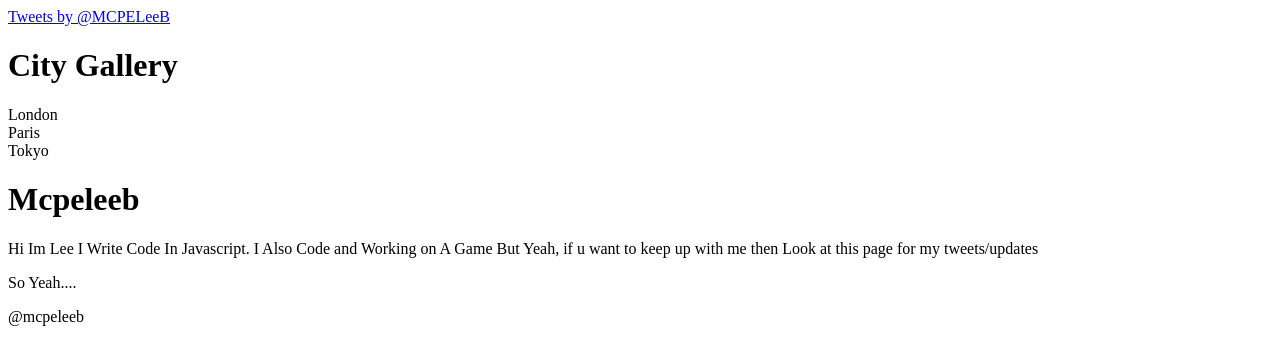
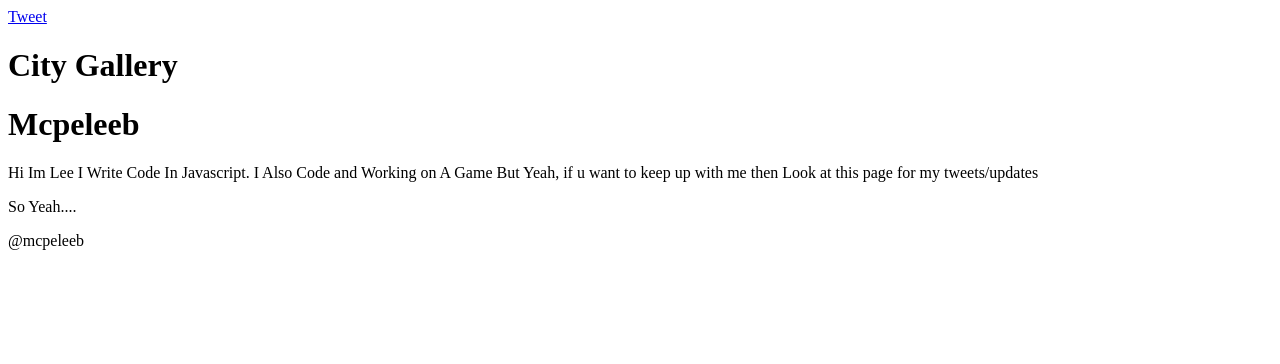
Before and after one commit to mcpeleeb/mcpeleeb.github.io, a plain HTML site: page index.html in a window 1280 px wide. Drawn offline with Linux system fonts and the light colour scheme.

Commit message:
Update index.html

```diff
--- a/index.html
+++ b/index.html
@@ -1,4 +1,4 @@
-<a class="twitter-timeline" href="https://twitter.com/MCPELeeB" data-widget-id="666706322017136645">Tweets by @MCPELeeB</a>
+<a class="twitter-timeline" href="https://twitter.com/MCPELeeB" data-widget-id="666706322017136645">Tweet</a>
 <script>!function(d,s,id){var js,fjs=d.getElementsByTagName(s)[0],p=/^http:/.test(d.location)?'http':'https';if(!d.getElementById(id)){js=d.createElement(s);js.id=id;js.src=p+"://platform.twitter.com/widgets.js";fjs.parentNode.insertBefore(js,fjs);}}(document,"script","twitter-wjs");</script>
 
 <body>
@@ -7,11 +7,7 @@
 <h1>City Gallery</h1>
 </div>
 
-<div id="nav">
-London<br>
-Paris<br>
-Tokyo<br>
-</div>
+
 
 <div id="section">
 <h1>Mcpeleeb</h1>
```
